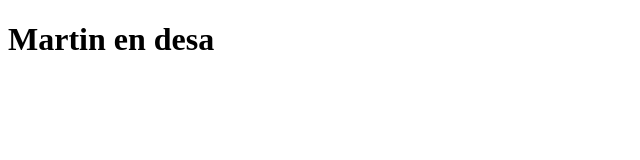
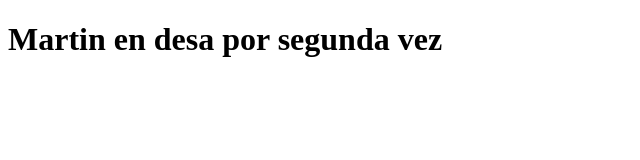
Before and after one commit to ruizdiazmartin/Capacitacion, a plain HTML site: page Index.html in a window 1280 px wide. Shown: the whole page, without its empty margins (0-640 px from the left). Drawn offline with Linux system fonts and the light colour scheme.

Commit message:
Ultimo cambio

```diff
--- a/Index.html
+++ b/Index.html
@@ -8,7 +8,7 @@
 </head>
 
 <body>
-    <h1>Martin en desa</h1>
+    <h1>Martin en desa por segunda vez</h1>
 </body>
 
 </html>
```
